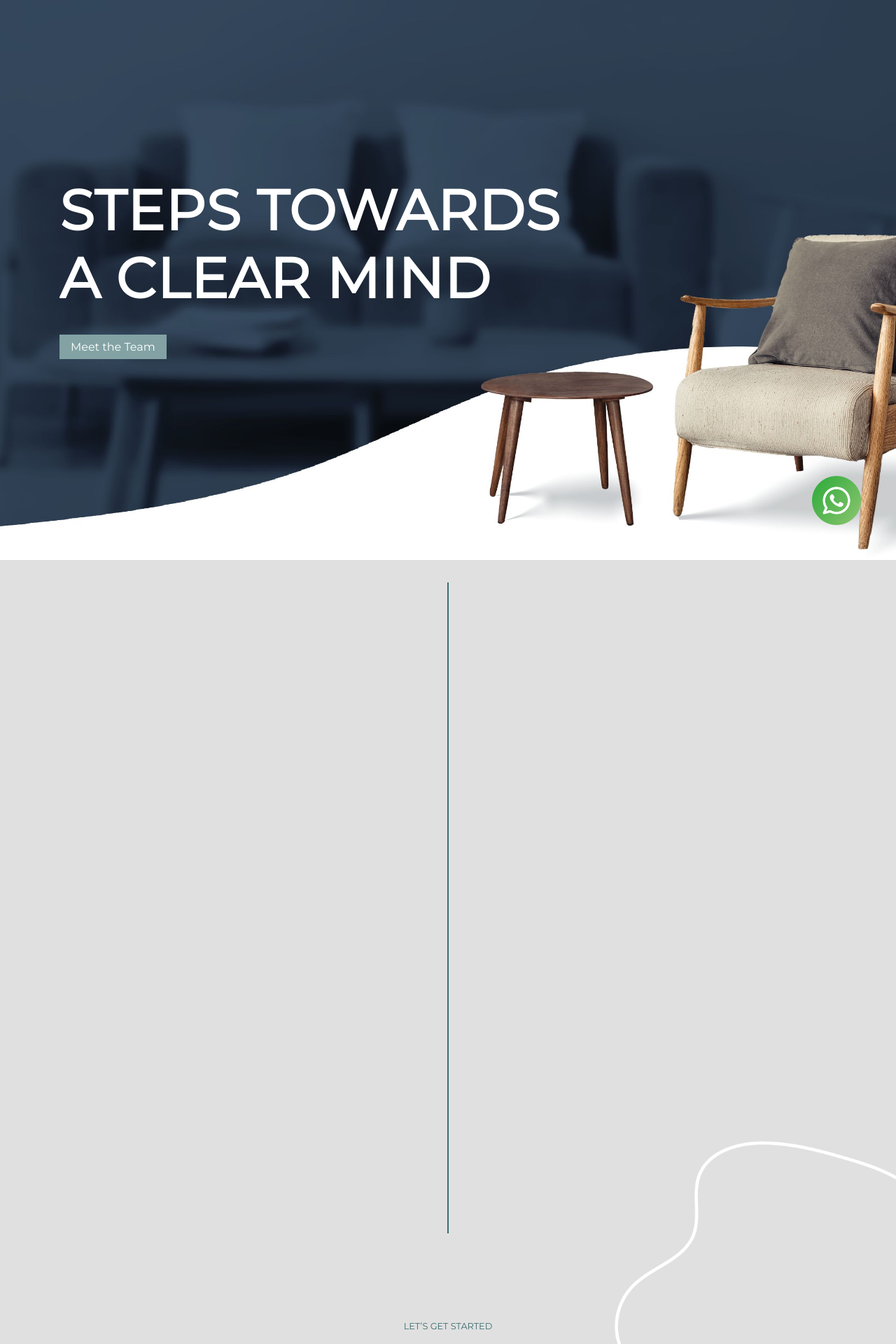
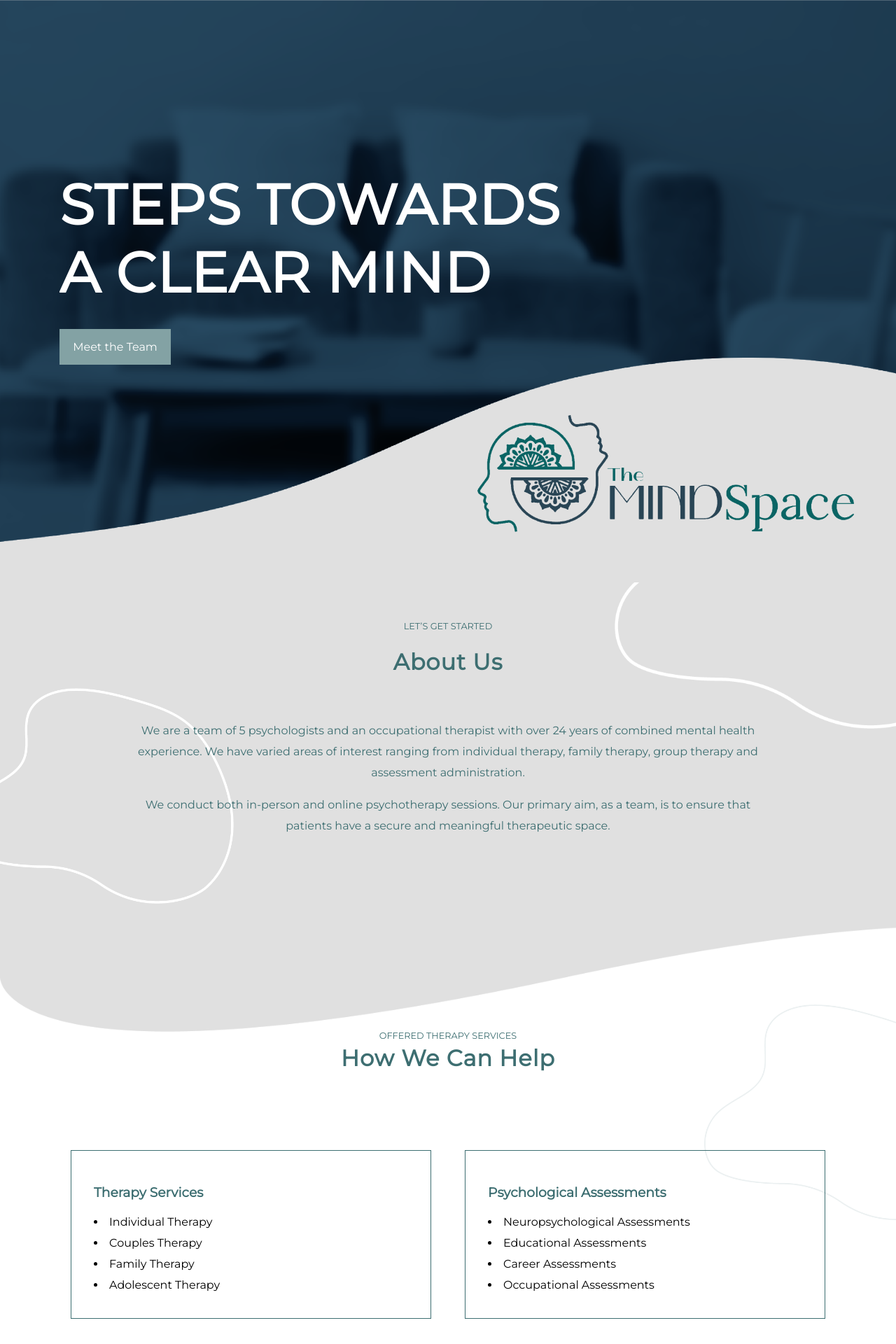
Before and after one commit to lunghile-suc/The-Mindspace-Website, a PHP site: page / in a window 1280 px wide. Shown: the top 1920 px of the page at 70% size. Run offline with PHP 8.4, Linux system fonts and the light colour scheme.

Commit message:
updated the therapist section, contact textarea, background image

```diff
--- a/css/_contact.scss
+++ b/css/_contact.scss
@@ -91,7 +91,7 @@
             color: $secondary_color;
         }
 
-        input, select{
+        input, select, textarea{
             width: 100%;
             padding: 0.5rem 1rem;
             margin-bottom: 1rem;
--- a/css/_header.scss
+++ b/css/_header.scss
@@ -4,7 +4,7 @@ header{
     align-items: center;
     width: 100%;
     height: 100vh;
-    background: url(/images/bg-1.png);
+    background: url(/images/bg-1.1.png);
     background-size: cover;
     background-repeat: no-repeat;
     background-position: center;
@@ -24,4 +24,38 @@ header{
             }
         }
     }
+
+    .hd_logo{
+        display: flex;
+        justify-content: flex-end;
+        align-items: end;
+        width: 70%;
+        position: absolute;
+        right: 20px;
+        bottom: 50px;
+
+        @include mediaQuery(768px){
+            bottom: 40px;
+        }
+
+        @include mediaQuery(992px) {
+            right: 50px;
+        }
+
+        @include mediaQuery(1200px) {
+            right: 60px;
+        }
+
+        img{
+            width: 100%;
+
+            @include mediaQuery(992px) {
+                width: 70%;
+            }
+
+            @include mediaQuery(1200px) {
+                width: 60%;
+            }
+        }
+    }
 }
--- a/css/_our-therapists.scss
+++ b/css/_our-therapists.scss
@@ -171,16 +171,19 @@
     height: initial;
 }
 
+.toggle_read_text.toggle_text{
+    content: 'Read Less';
+}
+
 .read_more_link{
-    p{
+
         cursor: pointer;
 
         &:hover{
             color: #ac6207;
         }
-    }
+
 }
-
 .sumaya{
     border-radius: 5%;
 }
--- a/css/main.css
+++ b/css/main.css
@@ -4,7 +4,7 @@ header {
   align-items: center;
   width: 100%;
   height: 100vh;
-  background: url(/images/bg-1.png);
+  background: url(/images/bg-1.1.png);
   background-size: cover;
   background-repeat: no-repeat;
   background-position: center;
@@ -22,6 +22,43 @@ header .hero-content h1 {
 @media screen and (min-width: 1200px) {
   header .hero-content h1 {
     font-size: 5rem;
+  }
+}
+header .hd_logo {
+  display: flex;
+  justify-content: flex-end;
+  align-items: end;
+  width: 70%;
+  position: absolute;
+  right: 20px;
+  bottom: 50px;
+}
+@media screen and (min-width: 768px) {
+  header .hd_logo {
+    bottom: 40px;
+  }
+}
+@media screen and (min-width: 992px) {
+  header .hd_logo {
+    right: 50px;
+  }
+}
+@media screen and (min-width: 1200px) {
+  header .hd_logo {
+    right: 60px;
+  }
+}
+header .hd_logo img {
+  width: 100%;
+}
+@media screen and (min-width: 992px) {
+  header .hd_logo img {
+    width: 70%;
+  }
+}
+@media screen and (min-width: 1200px) {
+  header .hd_logo img {
+    width: 60%;
   }
 }
 
@@ -559,10 +596,14 @@ ul.active {
   height: initial;
 }
 
-.read_more_link p {
+.toggle_read_text.toggle_text {
+  content: "Read Less";
+}
+
+.read_more_link {
   cursor: pointer;
 }
-.read_more_link p:hover {
+.read_more_link:hover {
   color: #ac6207;
 }
 
@@ -734,7 +775,7 @@ ul.active {
   display: block;
   color: #3D6E71;
 }
-.form_section .form-control input, .form_section .form-control select {
+.form_section .form-control input, .form_section .form-control select, .form_section .form-control textarea {
   width: 100%;
   padding: 0.5rem 1rem;
   margin-bottom: 1rem;
@@ -879,7 +920,7 @@ section {
 .book_now_btn {
   display: inline-block;
   margin: 2rem 0;
-  padding: 0.5rem 1rem;
+  padding: 1rem 1.2rem;
   background-color: #83A2A4;
 }
 .book_now_btn a {
--- a/css/main.scss
+++ b/css/main.scss
@@ -89,7 +89,7 @@ section {
 .book_now_btn {
     display: inline-block;
     margin: 2rem 0;
-    padding: 0.5rem 1rem;
+    padding: 1rem 1.2rem;
     background-color: $fourth_color;
 
     a {
--- a/index.html
+++ b/index.html
@@ -13,11 +13,11 @@
 </head>
 
 <body>
-    <div class="whatsapp_link">
+    <!-- <div class="whatsapp_link">
         <a href="https://wa.me/">
             <img src="./images/whatsapp.png" alt="" srcset="">
         </a>
-    </div>
+    </div> -->
     <section class="nav_section">
         <nav class="nav">
             <div class="logo">
@@ -49,29 +49,14 @@
                     <a href="#team">Meet the Team</a>
                 </div>
             </div>
+            <div class="hd_logo">
+                <img src="./images/hd_logo.png" alt="" srcset="">
+            </div>
         </div>
     </header>
     <section class="about-section" id="about">
         <img src="./images/art-vector-1.png" class="img_av2 a_img" alt="" srcset="">
         <div class="container">
-            <!-- <div class="puase-relax">
-                <svg xmlns="http://www.w3.org/2000/svg" xml:lang="en" xmlns:xlink="http://www.w3.org/1999/xlink"
-                    viewBox="0 0 500 500">
-                    <title>pause . breath . relax .</title>
-                    <defs>
-                        <path id="textcircle" d="M250,400
-                                   a150,150 0 0,1 0,-300a150,150 0 0,1 0,300Z" transform="rotate(12,250,250)" />
-                    </defs>
-                    <g class="textcircle">
-                        <text textLength="940">
-                            <textPath xlink:href="#textcircle" aria-label="CSS & SVG are awesome" textLength="940">
-                                pause . breath . relax .
-                            </textPath>
-                        </text>
-                    </g>
-                </svg>
-            </div> -->
-            <div class="hr_line"></div>
             <div class="about-header section-header">
                 <p>LET’S GET STARTED</p>
                 <h1>About Us</h1>
@@ -169,39 +155,44 @@
                         <h1>Caroline Kapp</h1>
                         <h3>Occupational Therapist</h3>
                         <p class="tp_edu">BSc. Occupational Therapy (University of the Witwatersrand), PGAP Provider
-                            Psychiatric FCE & Sensory intelligence</p>
+                            Psychiatric FCE & Sensory intelligence Practitioner</p>
                         <div class="tp_description">
-                            <p class="tp_desc" id="tp_desc"> I am an Occupational Therapist with a special interest in
-                                Mental Health,
-                                Neurodiversity, Neurological rehabilitation and Cognitive rehabilitation. I currently
-                                see
-                                individuals and run group therapy with the aim of helping my clients reach their full
-                                potential. I enjoy working with individuals and feel fortunate that I am able to make a
-                                difference in the day-to-day lives of the clients I work with. I believe it is through
-                                understanding someone fully that you are able to facilitate change and growth, and I
-                                aim to provide this understanding to all my clients.</p>
-                            <p>I have experience working within an in-patient Mental Health facility as well as in an
-                                outpatient setting. I also conduct functional and vocational assessments and have
-                                experience in case management and vocational rehabilitation.
-                            </p>
-                            <p>An Occupational Therapy assessment can assist an individual with reaching their
-                                maximum level of independence and would highlight which interventions would be
-                                best suited to their individual needs. The Aim of Occupational Therapy is to ensure
-                                that individuals can participate within a meaningful and rewarding life, whether it be
-                                in the classroom, workplace or home environment.
+                            <p class="tp_desc" id="tp_desc"> I am an Occupational Therapist with a special interest in Mental Health,
+                                Neurodiversity and Cognitive rehabilitation. I currently consult with individuals and
+                                run group therapy with the aim of helping each individual reach their full potential. I
+                                enjoy working with people and feel fortunate that I am able to make a difference in
+                                the day-to-day lives of my clients. I believe it is through understanding someone fully
+                                that you are able to facilitate change and growth. This is a commitment I make to
+                                each client I see.</p>
+                            <p>I have gained valuable experience working within an in-patient Mental Health facility
+                                running groups, assessing and treating individuals and working within a
+                                multidisciplinary team. Occupational Therapy forms part of the allied medical team
+                                and aims to use day to day activities to aid individuals in meeting their full potential
+                                and facilitating that they are able to live a life that is fulfilling.
                             </p>
                             <div class="area_of_interest">
-                                <h3>Areas of interest</h3>
-                                <li>Neurological disorders</li>
+                                <h3>Occupational Therapy Services currently offered:</h3>
+                                <li>Functional Assessments</li>
+                                <li>Functional Capacity Evaluations</li>
+                                <li>Sensory Profiling</li>
+                                <li>School readiness Assessments</li>
                                 <li>Individual Therapy</li>
                                 <li>Group Therapy</li>
-                                <li>Balance and well-being</li>
-                                <li>Personal growth and development</li>
-                                <li>Work Re-integration</li>
+                            </div>
+                            <div class="area_of_interest">
+                                <h3>Areas of interest</h3>
+                                <li>Mental Health & Psychiatry</li>
+                                <li>Neurological disorders</li>
+                                <li>Neurodiversity</li>
+                                <li>Corporate wellness and ergonomics</li>
+                                <li>Vocational Rehabilitation and Case Management</li>
+                                <li>Personal growth and balanced living</li>
+                                <li>Dialectical Behaviour Therapy</li>
+                                <li>Projective techniques</li>
                             </div>
                         </div>
-                        <div class="read_more_link">
-                            <p>Read More...</p>
+                        <div>
+                            <p class="read_more_link">Read More...</p>
                         </div>
                     </div>
                 </div>
@@ -243,8 +234,8 @@
                                 <li>and Personal Development.</li>
                             </div>
                         </div>
-                        <div class="read_more_link">
-                            <p>Read More...</p>
+                        <div>
+                            <p class="read_more_link">Read More...</p>
                         </div>
                     </div>
                 </div>
@@ -289,14 +280,14 @@
                                 <li>Mother-child work in the postpartum period</li>
                             </div>
                         </div>
-                        <div class="read_more_link">
-                            <p>Read More...</p>
+                        <div>
+                            <p class="read_more_link">Read More...</p>
                         </div>
                     </div>
                 </div>
                 <div class="therapist_slide">
                     <div class="tp_img">
-                        <img src="./images/sheri-img.png" alt="Sheri Dalton Image">
+                        <img src="./images/20230102_100103.jpg" alt="Sheri Dalton Image" class="sumaya">
                     </div>
                     <div class="slide_content">
                         <h1>Sheri Dalton</h1>
@@ -339,8 +327,8 @@
                                 therapy.
                             </p>
                         </div>
-                        <div class="read_more_link">
-                            <p>Read More...</p>
+                        <div>
+                            <p class="read_more_link">Read More...</p>
                         </div>
                     </div>
                 </div>
@@ -392,14 +380,14 @@
                             </div>
                             <p>I work with children and adults alike.</p>
                         </div>
-                        <div class="read_more_link">
-                            <p>Read More...</p>
+                        <div>
+                            <p class="read_more_link">Read More...</p>
                         </div>
                     </div>
                 </div>
                 <div class="therapist_slide">
                     <div class="tp_img Sumaya">
-                        <img src="./images/2da1dd7d-3dba-4fb0-989f-7ea2d792b732.JPG" alt="Sumayya Seth Image"
+                        <img src="./images/Sumayya.JPG" alt="Sumayya Seth Image"
                             class="sumaya">
                     </div>
                     <div class="slide_content">
@@ -442,8 +430,8 @@
                                 <li> Attachment Difficulties</li>
                             </div>
                         </div>
-                        <div class="read_more_link">
-                            <p>Read More...</p>
+                        <div>
+                            <p class="read_more_link">Read More...</p>
                         </div>
                     </div>
                 </div>
```
Also changed, not shown: other parts of index.html (+10 -12 lines), contact.html (+8 -15 lines), scripts/script.js (+11 -2 lines), images/Sumayya.JPG (added), images/bg-1.1.png (added), images/hd_logo.png (added), 2 other files.
